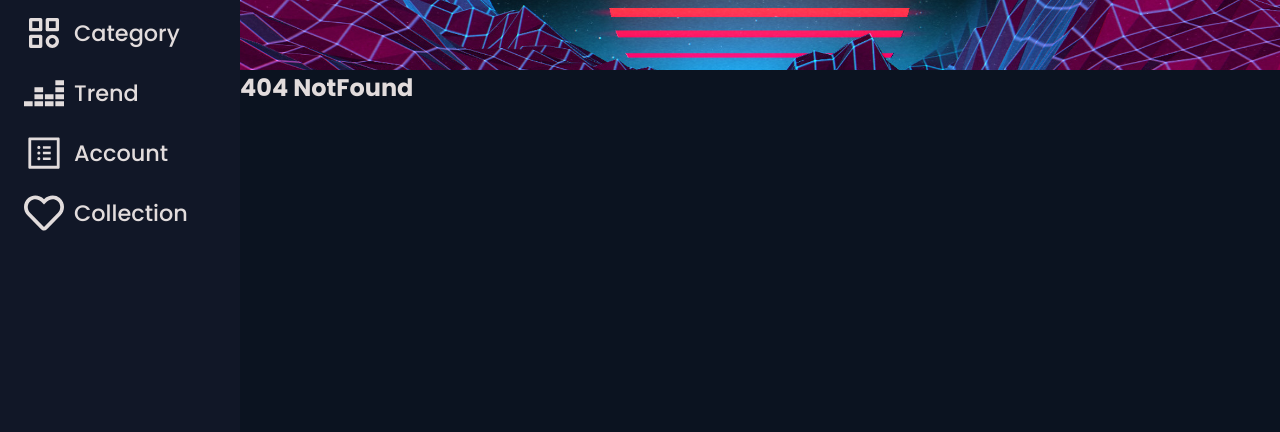
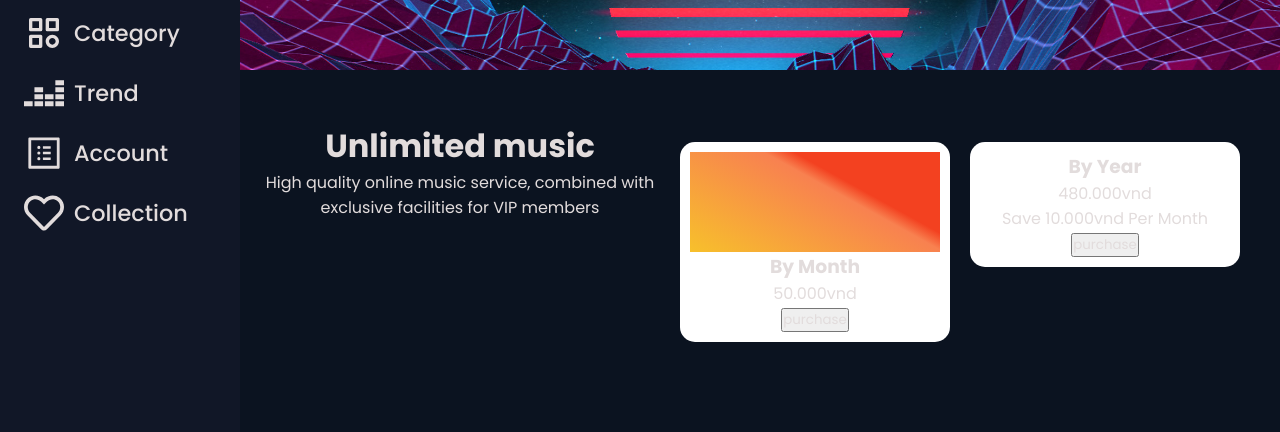
Before and after one commit to A18156/Music_web_react_springboot, a React (Create React App) app: page /premium in a window 1280 px wide. Before the commit this address had no page. Shown: the part 190-622 px from the top of the page. Built offline with nearby package versions, Linux system fonts and the light colour scheme.

Commit message:
update premium-page

```diff
--- a/src/App.css
+++ b/src/App.css
@@ -19,6 +19,7 @@
     box-sizing: border-box;
     font-family: 'Poppins', sans-serif;
     color: var(--text-color);
+    text-decoration: none;
 }
 
 body {
--- a/src/components/navigationbar/Navbar.js
+++ b/src/components/navigationbar/Navbar.js
@@ -5,6 +5,7 @@ import UserIcon from "../../images/user.png";
 import { BsSearch } from "react-icons/bs";
 import { BiUpload } from "react-icons/bi";
 import headerImg from "../../images/Wallpaper-Engine-Steam-App.jpg";
+import { Link } from "react-router-dom";
 
 function Navbar() {
   const [navbarActive, setNavbarActive] = useState(false);
@@ -26,7 +27,9 @@ function Navbar() {
           </div>
         </div>
         <ul>
-          <li className="nav-vip">vip</li>
+          <Link to="premium">
+            <li className="nav-vip">vip</li>
+          </Link>
           <li className="nav-upload">
             <i>
               <BiUpload />
--- a/src/components/sliebar/style.css
+++ b/src/components/sliebar/style.css
@@ -31,7 +31,6 @@
 .brand-img {
     display: flex;
     align-items: center;
-    text-decoration: none;
 }
 
 .brand-img img {
@@ -62,7 +61,6 @@
     align-items: center;
     height: 100%;
     width: 100%;
-    text-decoration: none;
 }
 
 .menu-links li .icon {
--- a/src/index.js
+++ b/src/index.js
@@ -12,6 +12,7 @@ import Account from "./pages/client/account/Account";
 import Collection from "./pages/client/collection/Collection";
 import Album from "./pages/client/album/Album";
 import Category from "./pages/client/category/Category";
+import Premium from "./pages/client/premium/Premium";
 
 const root = ReactDOM.createRoot(document.getElementById("root"));
 root.render(
@@ -24,6 +25,7 @@ root.render(
           <Route path="trend" element={<Trending/>} />
           <Route path="account" element={<Account/>} />
           <Route path="collection" element={<Collection/>} />
+          <Route path="premium" element={<Premium/>} />
           <Route path="/album/:albumName" element={<Album/>}/>
           <Route path="*" element={< NotFound/>} />
         </Route>
--- a/src/pages/client/premium/Premium.js
+++ b/src/pages/client/premium/Premium.js
@@ -1,9 +1,36 @@
-import React from 'react'
+import React from "react";
+import "./style.css";
 
 function Premium() {
   return (
-    <div>Premium</div>
-  )
+    <div className="premium-container">
+      <div className="premium-header">
+        <h1>Unlimited music</h1>
+        <p>
+          High quality online music service, combined with exclusive facilities
+          for VIP members
+        </p>
+      </div>
+      <div className="premium-content">
+        <div className="premium-box-container">
+          <div className="premium-box">
+            <div className="premium-box-header"></div>
+            <h3>by month</h3>
+            <p className="price">50.000vnd</p>
+            <button type="submit">purchase</button>
+          </div>
+        </div>
+        <div className="premium-box-container">
+          <div className="premium-box">
+            <h3>by year</h3>
+            <p className="price">480.000vnd</p>
+            <p>save 10.000vnd per month</p>
+            <button type="submit">purchase</button>
+          </div>
+        </div>
+      </div>
+    </div>
+  );
 }
 
-export default Premium
+export default Premium;
--- /dev/null
+++ b/src/pages/client/premium/style.css
@@ -0,0 +1,44 @@
+.premium-container {
+    margin-top: 2rem;
+    padding: 20px;
+    display: flex;
+}
+
+.premium-header {
+    text-align: center;
+    margin-bottom: 1.5rem;
+    width: 40%;
+}
+
+.premium-content {
+    /* background-color: var(--primary-color-light-second); */
+    border-radius: 15px;
+    padding: 10px;
+    text-transform: capitalize;
+    display: flex;
+    justify-content: center;
+    width: 60%;
+}
+
+.premium-box-container {
+    width: 50%;
+}
+
+.premium-box {
+    text-align: center;
+    background: var( --toggle-color);
+    /* background: rgb(243, 65, 32);
+    background: linear-gradient(209deg, rgba(243, 65, 32, 1) 34%, rgba(248, 129, 80, 1) 41%, rgba(247, 192, 43, 1) 100%); */
+    border-radius: 15px;
+    margin: 10px;
+    /* box-shadow: 0 0 10px 7px; */
+    padding: 10px;
+    position: relative;
+    max-width: 100%;
+}
+
+.premium-box-header {
+    max-width: 100%;
+    height: 100px;
+    background: linear-gradient(209deg, rgba(243, 65, 32, 1) 34%, rgba(248, 129, 80, 1) 41%, rgba(247, 192, 43, 1) 100%);
+}
```
